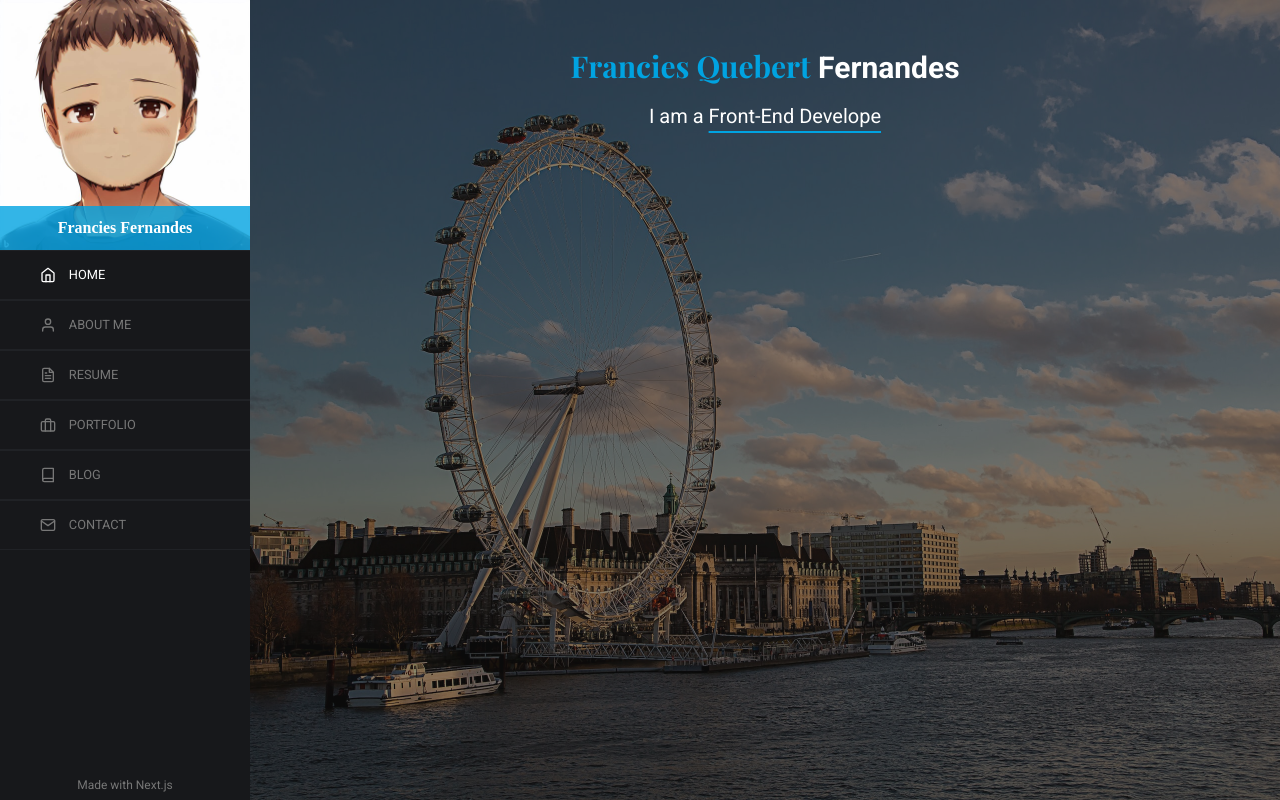
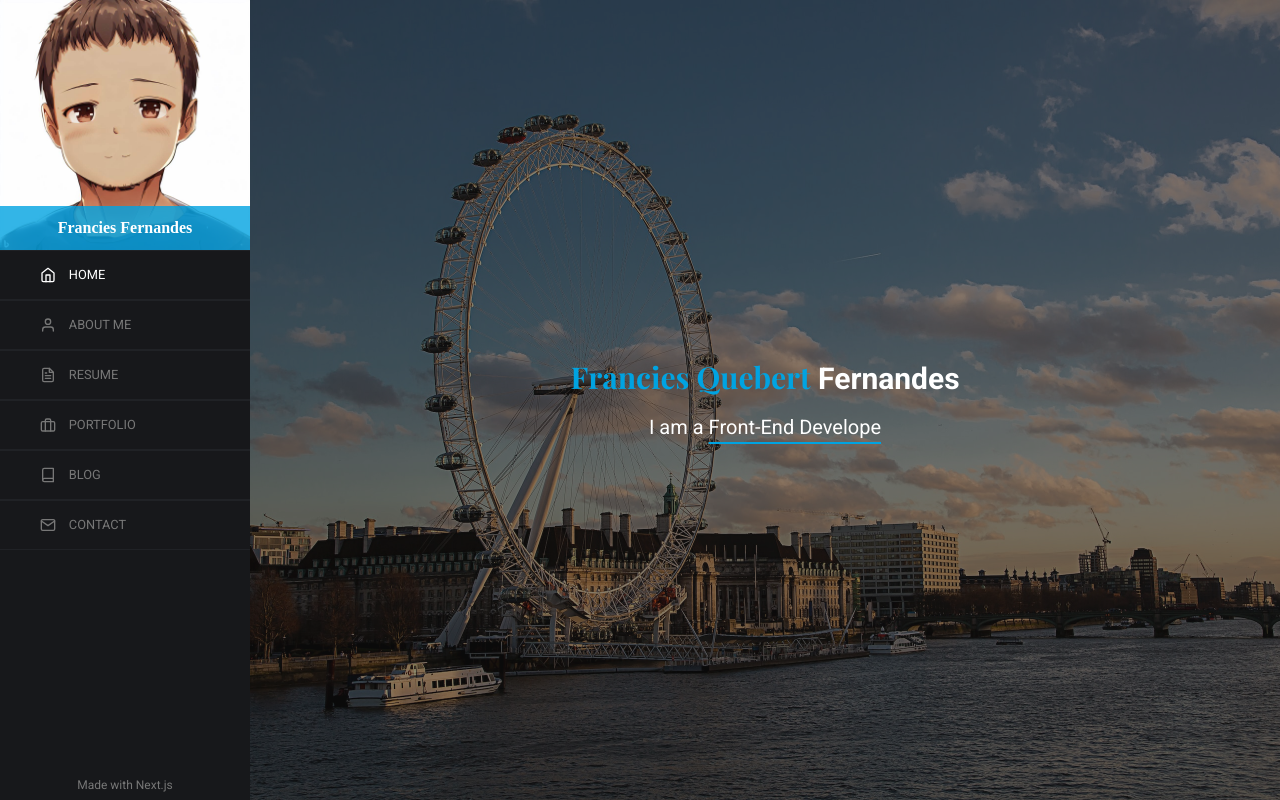
Before and after one commit to Francies-Quebert/webiste-nextJS, a Next.js app: page / in a window 1280 px wide. Built offline with nearby package versions, Linux system fonts and the light colour scheme; a web font is replaced by a local one.

Commit message:
removed container

```diff
--- a/src/pages/_app.tsx
+++ b/src/pages/_app.tsx
@@ -19,9 +19,7 @@ export default function App({ Component, pageProps }: AppProps) {
         transition={{ duration: 0.3 }}
         className='h-full w-full px-[2em] md:px-[4em] py-[3em] relative overflow-auto'
       >
-        <div className='page-container'>
           <Component {...pageProps} />
-        </div>
       </motion.div>
     </AnimatePresence>
   </Layout>
```
